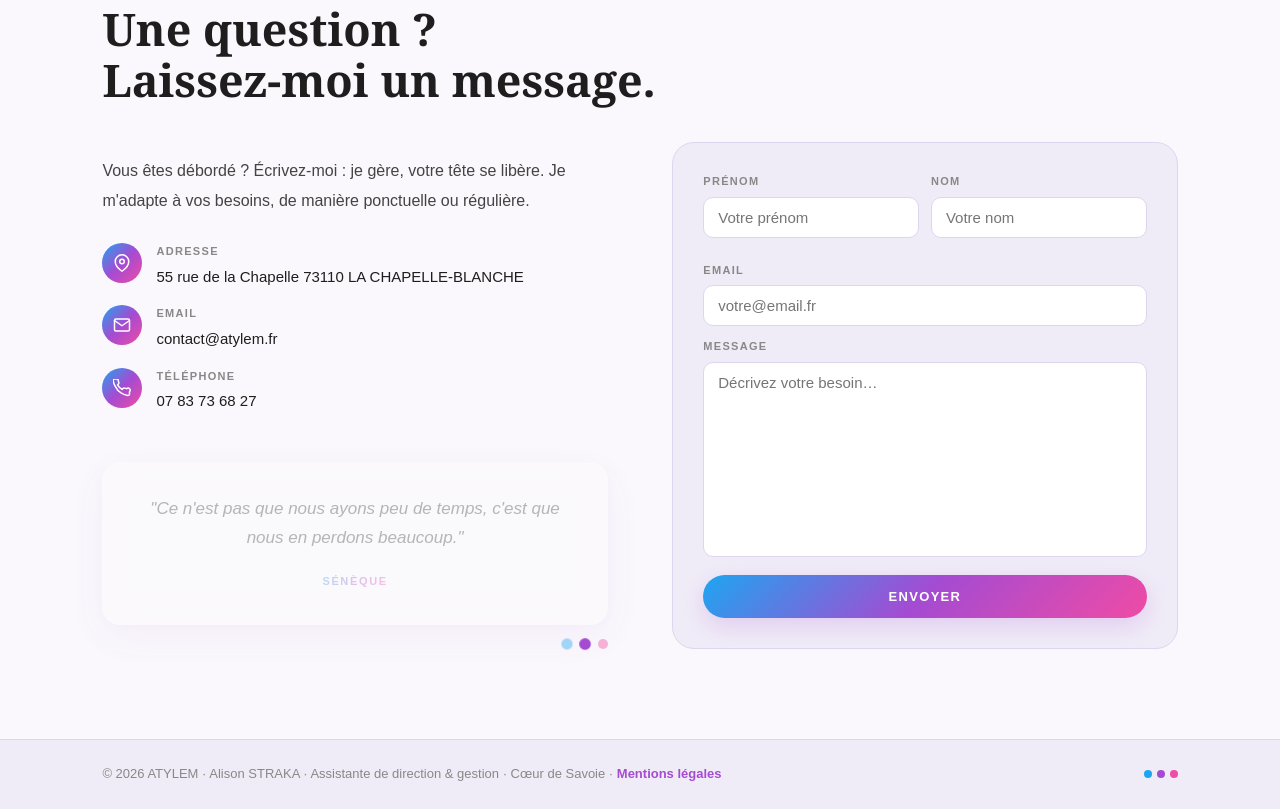
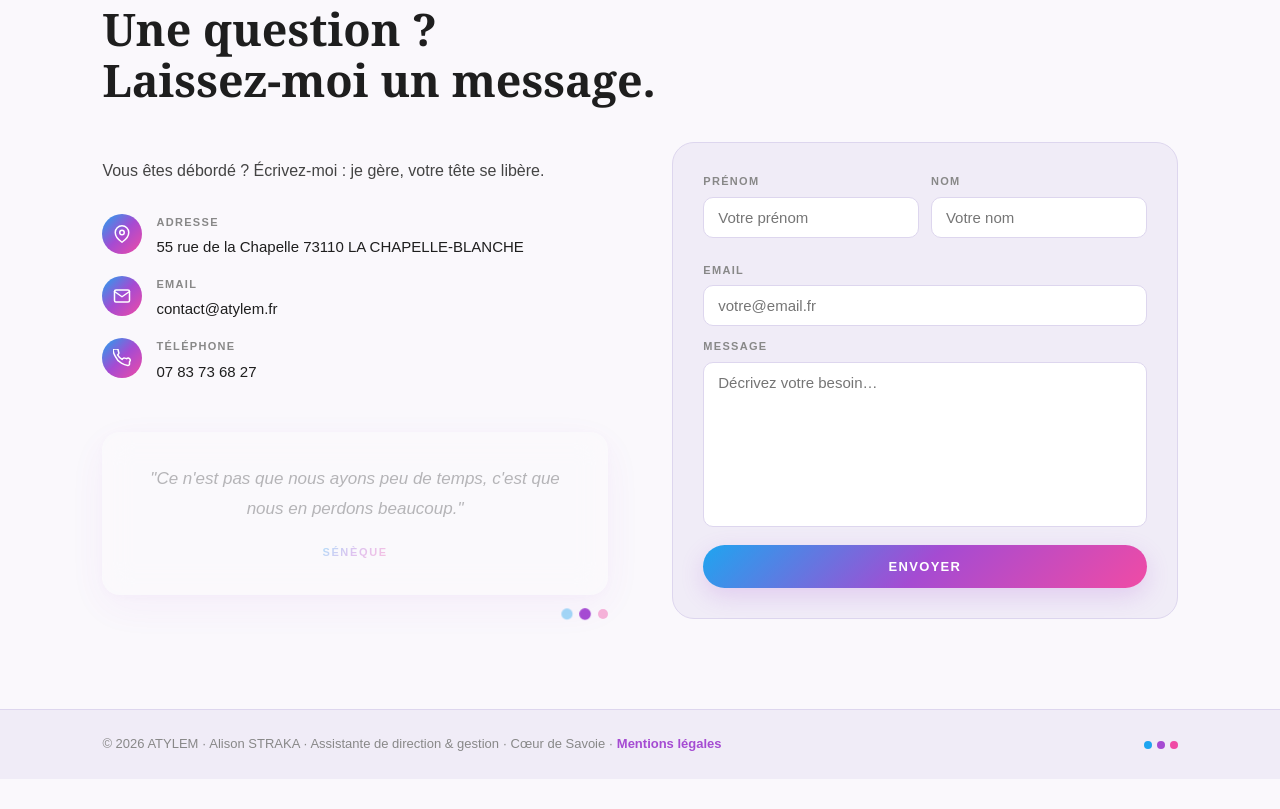
Before and after one commit to atylem/atylem-site, a plain HTML site: page index.html in a window 1280 px wide. Shown: the part 6462-7271 px from the top of the page. After the commit the page ends 7241 px from the top, so only its background shows below. Drawn offline with Linux system fonts and the light colour scheme.

Commit message:
Contact : intro raccourcie
Co-Authored-By: Claude Opus 5.5 <noreply@anthropic.com>
Claude-Session: https://claude.ai/code/session_01M1rayRsR3e6X1KE5t7HEUc

```diff
--- a/index.html
+++ b/index.html
@@ -991,7 +991,7 @@ if(localStorage.getItem('atylem_ga_consent') === 'accepted') loadGA();
   </div>
   <div class="contact-grid reveal">
     <div>
-      <p class="contact-info" style="font-size:16px;color:#444;line-height:1.85;margin-top:14px;margin-bottom:28px">Vous êtes débordé ? Écrivez-moi : je gère, votre tête se libère. Je m'adapte à vos besoins, de manière ponctuelle ou régulière.</p>
+      <p class="contact-info" style="font-size:16px;color:#444;line-height:1.85;margin-top:14px;margin-bottom:28px">Vous êtes débordé ? Écrivez-moi : je gère, votre tête se libère.</p>
       <div class="cdetail">
         <div class="cdetail-icon"><svg viewBox="0 0 24 24"><path d="M21 10c0 7-9 13-9 13s-9-6-9-13a9 9 0 0118 0z"/><circle cx="12" cy="10" r="3"/></svg></div>
         <div class="cdetail-text"><strong>Adresse</strong><span>55 rue de la Chapelle 73110 LA CHAPELLE-BLANCHE</span></div>
```
